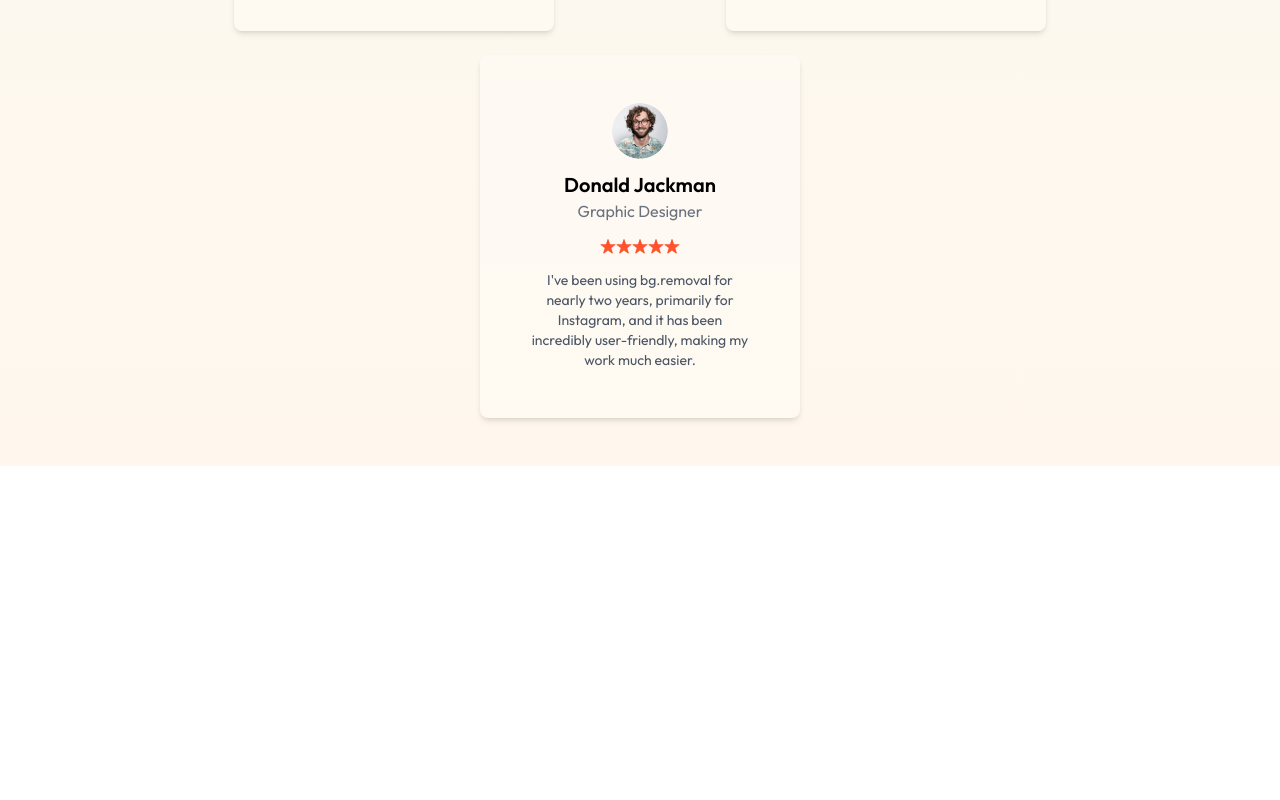
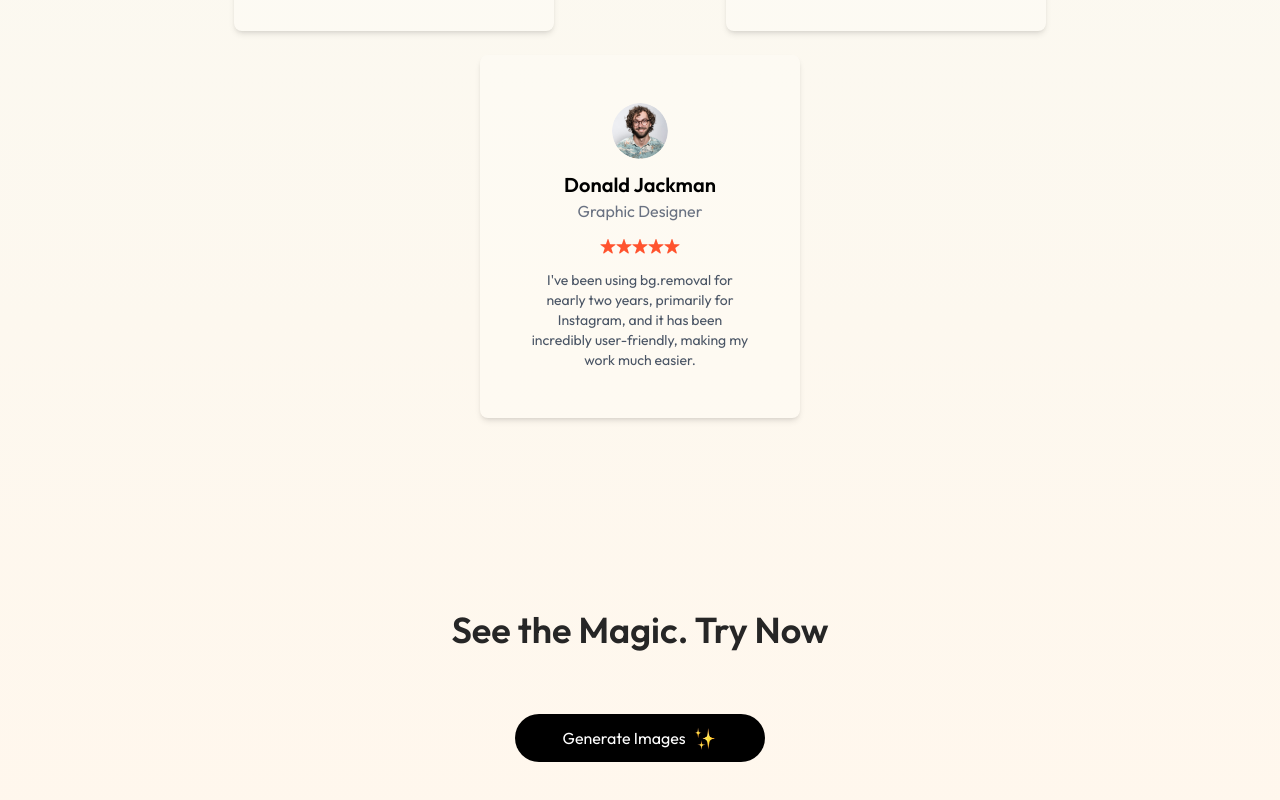
Before and after one commit to parmar204/ImageGenerator, a React (Vite) app in the folder client/: page / in a window 1280 px wide. Shown: the part 2510-3310 px from the top of the page. Before the commit the page ends 3056 px from the top, so only its background shows below. Built offline with nearby package versions, Linux system fonts and the light colour scheme.

Commit message:
Generate Button section complete

```diff
--- /dev/null
+++ b/client/src/components/GenerateBtn.jsx
@@ -0,0 +1,13 @@
+import React from 'react'
+import { assets } from '../assets/assets'
+
+const GenerateBtn = () => {
+  return (
+    <section className='pb-16 text-center'>
+        <h2 className='text-2xl md:text-3xl lg:text-4xl mt-4 font-semibold text-neutral-800 py-6 md:py-16'>See the Magic. Try Now</h2>
+        <button className='inline-flex items-center gap-2 px-12 py-3 rounded-full bg-black text-white m-auto hover:scale-105 transition-all duration-500 cursor-pointer'>Generate Images <img src={assets.star_group} className='h-6' alt="" /></button>
+    </section>
+  )
+}
+
+export default GenerateBtn
--- a/client/src/pages/Home.jsx
+++ b/client/src/pages/Home.jsx
@@ -3,6 +3,7 @@
 import Steps from '../components/Steps'
 import Description from '../components/Description'
 import Testimonial from '../components/Testimonial'
+import GenerateBtn from '../components/GenerateBtn'
 
 const Home = () => {
   return (
@@ -11,6 +12,7 @@
         <Steps />
         <Description />
         <Testimonial />
+        <GenerateBtn />
     </main>
   )
 }
```
